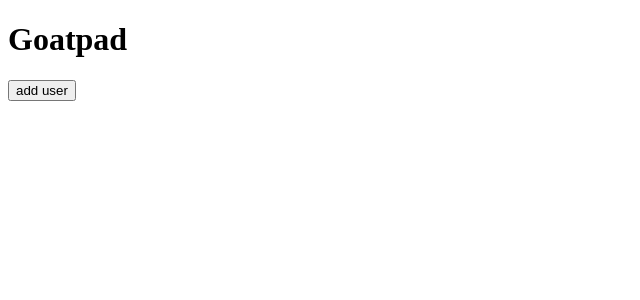
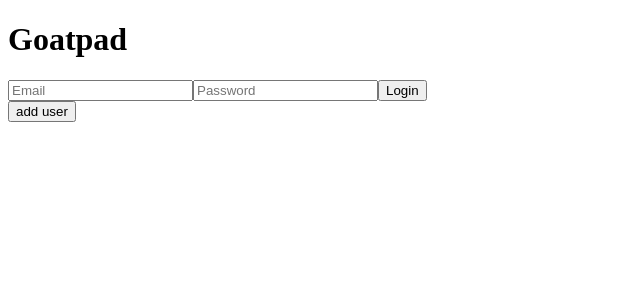
Before and after one commit to yjuwaheer/goatpad, a React (Create React App) app in the folder packages/client/: page / in a window 1280 px wide. Shown: the top 300 px of the page, without its empty margins (0-640 px from the left). Built offline with nearby package versions, Linux system fonts and the light colour scheme.

Commit message:
Adds basic firebase auth flow

```diff
--- a/packages/client/src/App.js
+++ b/packages/client/src/App.js
@@ -2,8 +2,36 @@ import React from 'react'
 // import { Button } from '@goatpad/library'
 import { collection, addDoc } from "firebase/firestore";
 import { db } from './utils/firebase.ts'
+import { getAuth, signInWithEmailAndPassword } from "firebase/auth";
+
+const auth = getAuth();
 
 function App() {
+  async function handleLogin(event) {
+    event.preventDefault();
+    const {
+      email: {
+        value:email
+      },
+      password: {
+        value:password
+      }
+    } = event.target.elements;
+
+    signInWithEmailAndPassword(auth, email, password)
+    .then((userCredential) => {
+      // Signed in
+      const user = userCredential.user;
+      console.log(user);
+      // ...
+    })
+    .catch((error) => {
+      const errorCode = error.code;
+      const errorMessage = error.message;
+      console.log(errorCode, errorMessage);
+    });
+  }
+
   async function addUser () {
     try {
       const docRef = await addDoc(collection(db, "users"), {
@@ -20,6 +48,11 @@ function App() {
   return (
     <div className='App'>
       <h1>Goatpad</h1>
+      <form onSubmit={handleLogin}>
+        <input type='email' name="email" placeholder="Email" />
+        <input type='password' name="password" placeholder="Password" />
+        <button type='submit'>Login</button>
+      </form>
       <button label='add user' onClick={addUser}>add user</button>
     </div>
   )
```
Also changed, not shown: 1 other file (tests, documents, lock files or other folders).
